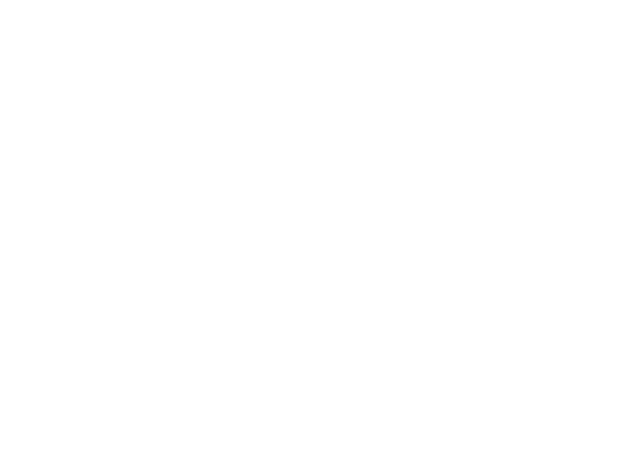
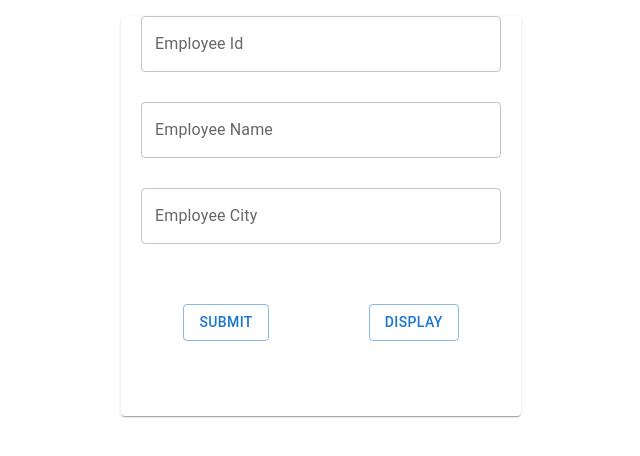
Before and after one commit to Ajay-singh-github/redux, a React (Vite) app: page / in a window 1280 px wide. Before the commit this address had no page. Shown: the top 456 px of the page, without its empty margins (319-959 px from the left). Built offline with nearby package versions, Linux system fonts and the light colour scheme.

Commit message:
Update App.jsx

```diff
--- a/src/App.jsx
+++ b/src/App.jsx
@@ -10,7 +10,7 @@
     <>
       <Router>
         <Routes>
-           <Route path='employeeinterface' element={<EmployeeInterface/>}/>
+           <Route path='/' element={<EmployeeInterface/>}/>
            <Route path='employeedisplay' element={<EmployeeDisplay/>}/>
 
         </Routes>
```
